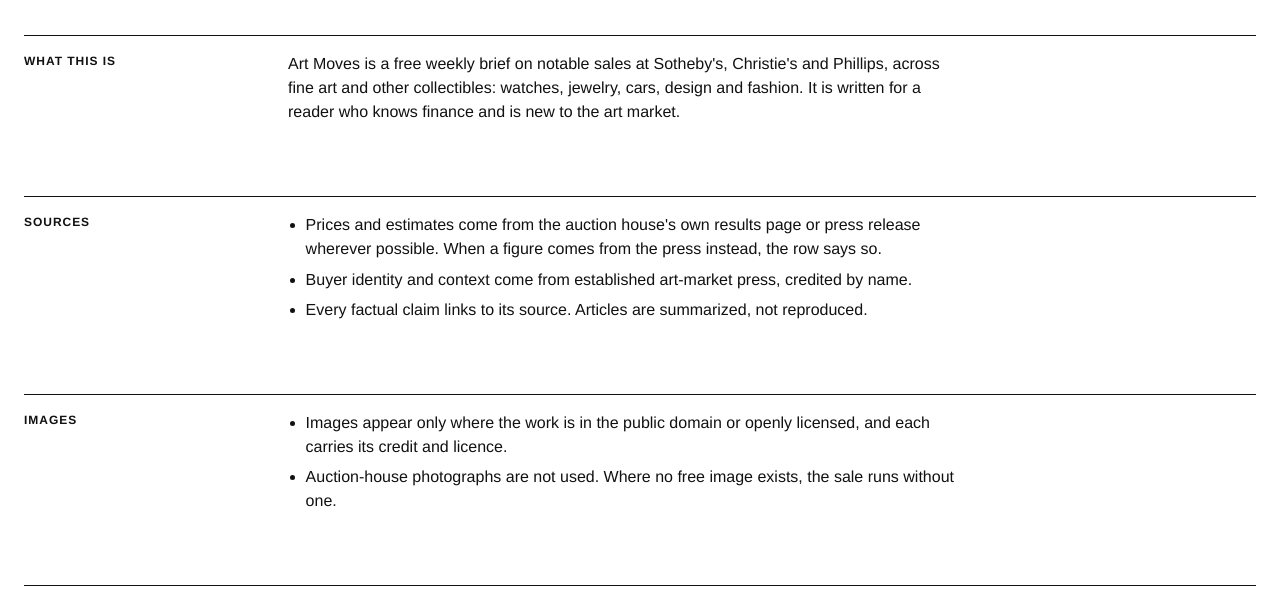
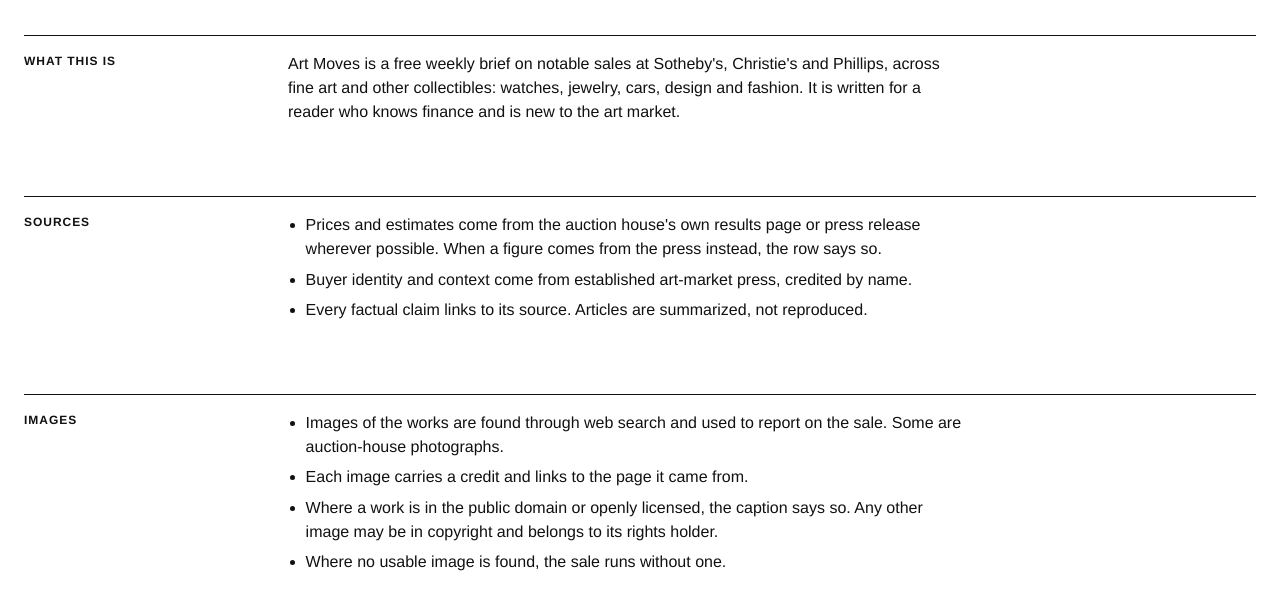
Before and after one commit to ryanbwatt/art-moves, a plain HTML site: page site/about.html in a window 1280 px wide. Shown: the part 210-800 px from the top of the page. Drawn offline with Linux system fonts and the light colour scheme; a web font is replaced by a local one.

Commit message:
Method: allow images found through search, with credit and source link
Replaces the public-domain-only rule at the editor's direction.

Co-authored-by: Perplexity <noreply@perplexity.ai>

```diff
--- a/site/about.html
+++ b/site/about.html
@@ -6,7 +6,7 @@
 <ul><li>Prices and estimates come from the auction house's own results page or press release wherever possible. When a figure comes from the press instead, the row says so.</li><li>Buyer identity and context come from established art-market press, credited by name.</li><li>Every factual claim links to its source. Articles are summarized, not reproduced.</li></ul>
 </div></section>
 <section class="sec"><h2 class="label">Images</h2><div class="sec-body">
-<ul><li>Images appear only where the work is in the public domain or openly licensed, and each carries its credit and licence.</li><li>Auction-house photographs are not used. Where no free image exists, the sale runs without one.</li></ul>
+<ul><li>Images of the works are found through web search and used to report on the sale. Some are auction-house photographs.</li><li>Each image carries a credit and links to the page it came from.</li><li>Where a work is in the public domain or openly licensed, the caption says so. Any other image may be in copyright and belongs to its rights holder.</li><li>Where no usable image is found, the sale runs without one.</li></ul>
 </div></section>
 <section class="sec"><h2 class="label">Evidence labels</h2><div class="sec-body">
 <ul><li><strong>Confirmed</strong> means the auction house or a primary document said it.</li><li><strong>Reported</strong> means a named outlet said it, and the outlet is credited.</li></ul>
```
Also changed, not shown: 1 other file.
